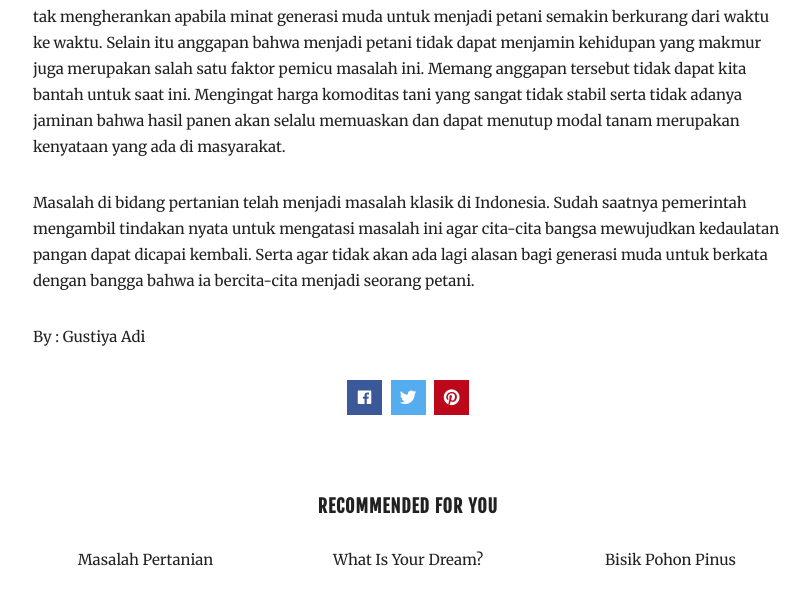
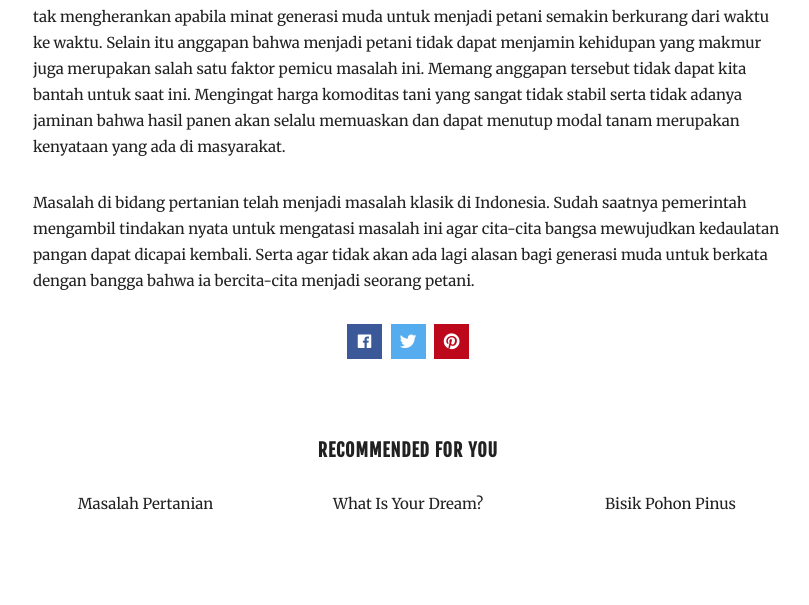
Before and after one commit to imamnrchls/imamnrchls.github.io, a Jekyll site: the page built from _posts/2019-09-25-masalah-tani.md, in a window 1280 px wide and 900 px high, scrolled down 1733 px, cut to the strip 0-643 px from the top of the window. Shown: the top 605 px of the strip, without its empty margins (232-1041 px from the left). Built offline with Jekyll 4.4.1, drawn with Linux system fonts in a browser that asks for light colours; comment, search, counter and statistics services are not loaded.

Commit message:
Update 2019-09-25-masalah-tani.md

```diff
--- a/_posts/2019-09-25-masalah-tani.md
+++ b/_posts/2019-09-25-masalah-tani.md
@@ -22,5 +22,3 @@ Problematika lain yang menjadi PR pemerintah adalah sistem pertanian di Indonesi
 Dengan semakin berkurangnya lahan serta minimnya perhatian pemerintah di bidang pertanian maka tak mengherankan apabila minat generasi muda untuk menjadi petani semakin berkurang dari waktu ke waktu. Selain itu anggapan bahwa menjadi petani tidak dapat menjamin kehidupan yang makmur juga merupakan salah satu faktor pemicu masalah ini. Memang anggapan tersebut tidak dapat kita bantah untuk saat ini. Mengingat harga komoditas tani yang sangat tidak stabil serta tidak adanya jaminan bahwa hasil panen akan selalu memuaskan dan dapat menutup modal tanam merupakan kenyataan yang ada di masyarakat.
 
 Masalah di bidang pertanian telah menjadi masalah klasik di Indonesia. Sudah saatnya pemerintah mengambil tindakan nyata untuk mengatasi masalah ini agar cita-cita bangsa mewujudkan kedaulatan pangan dapat dicapai kembali. Serta agar tidak akan ada lagi alasan bagi generasi muda untuk berkata dengan bangga bahwa ia bercita-cita menjadi seorang petani.
-
-By : Gustiya Adi
```
